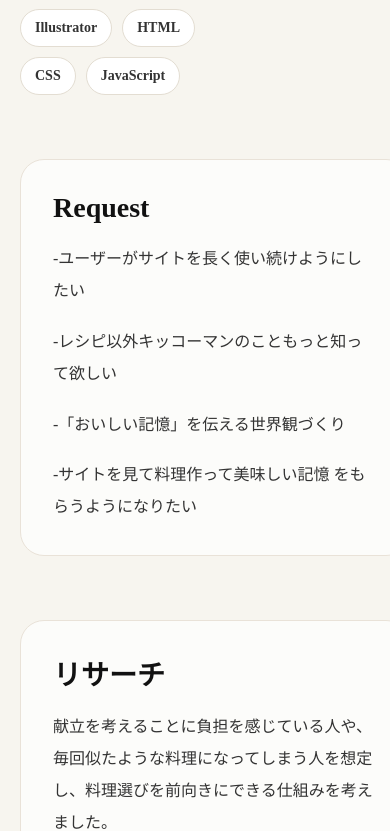
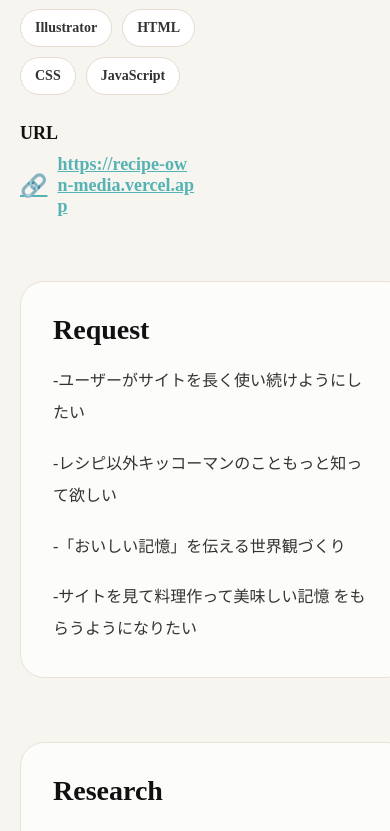
Before and after one commit to 25aw0130-lgtm/HNINYUYUKYAW_Portfolio, a React (Vite) app: page /project/kikkoman-recipe in a window 390 px wide. Shown: the part 1593-2424 px from the top of the page. Built offline with nearby package versions, Linux system fonts and the light colour scheme.

Commit message:
update portfolio

```diff
--- a/package.json
+++ b/package.json
@@ -10,6 +10,7 @@
     "preview": "vite preview"
   },
   "dependencies": {
+    "@iconify/react": "^6.0.2",
     "react": "^19.2.0",
     "react-dom": "^19.2.0",
     "react-icons": "^5.5.0",
--- a/src/components/ProfilePage.jsx
+++ b/src/components/ProfilePage.jsx
@@ -99,7 +99,7 @@
         <span className="about__icon">🌏</span>
         <div>
           <h3>Language</h3>
-          <p>日本語 / English</p>
+          <p>日本語 . 英語 . ミャンマー語</p>
         </div>
       </div>
     </div>
--- a/src/components/ProjectDetails.css
+++ b/src/components/ProjectDetails.css
@@ -154,3 +154,24 @@
 .projectVisitBtn:hover {
   transform: translateY(-2px);
 }
+
+.projectLink {
+  display: flex;
+  align-items: center;
+  gap: 10px;
+  color: #56b3b4;
+  font-weight: 700;
+  font-size: 18px;
+  text-decoration: underline;
+  word-break: break-all;
+}
+
+.projectLink:hover {
+  opacity: 0.8;
+}
+
+.projectLink__icon {
+  font-size: 22px;
+  line-height: 1;
+  flex-shrink: 0;
+}
--- a/src/components/ProjectDetails.jsx
+++ b/src/components/ProjectDetails.jsx
@@ -32,6 +32,8 @@
       "JavaScript",
     ],
     mainImage: "/projects/recipe-fv.png",
+    website: "https://recipe-own-media.vercel.app",
+
     sections: [
       {
         title: "Request",
@@ -51,7 +53,7 @@
         ]
       },
       {
-        title: "リサーチ",
+        title: "Research",
         text: "献立を考えることに負担を感じている人や、毎回似たような料理になってしまう人を想定し、料理選びを前向きにできる仕組みを考えました。",
         // image: "/projects/recipe.png",
         sections: [
@@ -89,7 +91,7 @@
         title: "UI Design",
         text: "「楽しくレシピと出会える体験」をテーマにデザインしました。献立を考えることが負担になりがちな一人暮らしの人や忙しい人でも、ガチャを回すような感覚で料理を選べるようにすることで、料理選びそのものを楽しめる体験を目指しました。",
 
-        image: "/projects/recipe.png",
+        // image: "/projects/recipe.png",
 
         sections: [
           {
@@ -171,6 +173,7 @@
       "Photoshop",
     ],
     mainImage: "/projects/jinjya.png",
+    website: "https://www.figma.com/design/LnIU0KnD6xMUnPB7058d0R/app-design?node-id=0-1&t=Rju7MIWrdMNxj6VI-1",
 
     sections: [
       {
@@ -261,7 +264,7 @@
       "Photoshop",
     ],
     mainImage: "/projects/osmo-fv.png",
-
+      website: "https://www.figma.com/design/39qzGC9TmJuadkswJH0K4u/%E3%82%B5%E3%82%A4%E3%83%88%E8%A8%AD%E8%A8%88?node-id=0-1&t=tQEOMayFqEIUYjq7-1",
     sections: [
       {
         title: "Request",
@@ -379,6 +382,7 @@
       "OpenWeather API"
     ],
     mainImage: "/projects/weather-fv.png",
+    website: "https://weather-app-lemon-five-71.vercel.app",
     sections: [
       {
         title: "実装について",
@@ -447,6 +451,7 @@
       "UI Design"
     ],
     mainImage: "/projects/specialsite-fv.png",
+    website: "https://special-site-xi.vercel.app",
     sections: [
       {
         title: "Request",
@@ -583,6 +588,21 @@
                   ))}
                 </div>
               </div>
+
+              {project.website && (
+                <div className="projectMeta__row">
+                  <span className="projectMeta__label">URL</span>
+                  <a
+                    href={project.website}
+                    target="_blank"
+                    rel="noopener noreferrer"
+                    className="projectLink"
+                  >
+                    <span className="projectLink__icon">🔗</span>
+                    {project.website}
+                  </a>
+                </div>
+              )}
             </div>
           </div>
 
@@ -623,7 +643,9 @@
               <div className="projectSubSectionWrap">
                 {section.sections.map((item) => (
                   <div className="projectSubSection" key={item.subTitle}>
-                    <h3 className="projectSubSection__title">{item.subTitle}</h3>
+                    <h3 className="projectSubSection__title">
+                      {item.subTitle}
+                    </h3>
                     <p className="projectSection__text">{item.text}</p>
                   </div>
                 ))}
--- a/src/components/Projects.css
+++ b/src/components/Projects.css
@@ -111,14 +111,43 @@
   }
 
   /* responsive */
-  @media (max-width: 1024px) {
-    .projectsGrid {
+  @media (max-width: 768px) {
+    .skills {
+      padding: 80px 6%;
+    }
+
+    .skillsGrid {
       grid-template-columns: repeat(2, 1fr);
+      gap: 18px;
+    }
+
+    .skills__title {
+      font-size: 30px;
+    }
+
+    .skills__subtitle {
+      margin: 12px 0 40px;
+    }
+
+    .skillCard {
+      padding: 16px;
+    }
+
+    .skillIconBox {
+      width: 42px;
+      height: 42px;
+    }
+
+    .skillIcon {
+      width: 24px;
+      height: 24px;
+    }
+
+    .skillInfo h3 {
+      font-size: 15px;
+    }
+
+    .skillBar {
+      height: 10px;
     }
   }
-
-  @media (max-width: 768px) {
-    .projectsGrid {
-      grid-template-columns: 1fr;
-    }
-  }
--- a/src/components/Skills.css
+++ b/src/components/Skills.css
@@ -38,6 +38,7 @@
   display: flex;
   align-items: center;
   gap: 14px;
+  margin-bottom: 14px;
 }
 
 .skillIconBox {
@@ -48,9 +49,10 @@
   display: flex;
   align-items: center;
   justify-content: center;
+  flex-shrink: 0;
 }
 
-.skillIconBox img {
+.skillIcon {
   width: 26px;
   height: 26px;
 }
@@ -60,6 +62,7 @@
   align-items: baseline;
   justify-content: space-between;
   width: 100%;
+  gap: 10px;
 }
 
 .skillInfo h3 {
@@ -73,7 +76,7 @@
   color: #333;
 }
 
-.skillBar{
+.skillBar {
   width: 100%;
   height: 12px;
   background: #e9e9e9;
@@ -81,15 +84,25 @@
   overflow: hidden;
 }
 
-.skillBarFill{
+.skillBarFill {
   height: 100%;
   width: 0%;
   border-radius: 999px;
   background: #ff7a00;
-  transition: width 1200ms cubic-bezier(.2,.8,.2,1);
+  transition: width 1200ms cubic-bezier(.2, .8, .2, 1);
+}
+
+@media (max-width: 900px) {
+  .skillsGrid {
+    grid-template-columns: repeat(2, 1fr);
+  }
 }
 
 @media (max-width: 480px) {
+  .skills {
+    padding: 80px 20px;
+  }
+
   .skillsGrid {
     grid-template-columns: 1fr;
   }
--- a/src/components/Skills.jsx
+++ b/src/components/Skills.jsx
@@ -1,13 +1,14 @@
 import React, { useEffect, useRef, useState } from "react";
 import "./Skills.css";
+import { Icon } from "@iconify/react";
 
 const skills = [
-  { name: "Figma", icon: "/logos/figma.svg", percent: 90 },
-  { name: "VS Code", icon: "/logos/vscode.svg", percent: 88 },
-  { name: "React", icon: "/logos/react.svg", percent: 50 },
-  { name: "Illustrator", icon: "/logos/illustrator.svg", percent: 80 },
-  { name: "Photoshop", icon: "/logos/photoshop.svg", percent: 78 },
-  { name: "GitHub", icon: "/logos/github.svg", percent: 82 },
+  { name: "Figma", icon: "logos:figma", percent: 90 },
+  { name: "VS Code", icon: "logos:visual-studio-code", percent: 90 },
+  { name: "React", icon: "logos:react", percent: 50 },
+  { name: "Illustrator", icon: "logos:adobe-illustrator", percent: 80 },
+  { name: "Photoshop", icon: "logos:adobe-photoshop", percent: 78 },
+  { name: "GitHub", icon: "logos:github-icon", percent: 82 },
 ];
 
 export default function Skills() {
@@ -21,8 +22,8 @@
     const observer = new IntersectionObserver(
       ([entry]) => {
         if (entry.isIntersecting) {
-          setAnimate(true);        // start animation
-          observer.unobserve(el);  // run once (remove this line if you want repeat)
+          setAnimate(true);
+          observer.unobserve(el);
         }
       },
       { threshold: 0.25 }
@@ -44,8 +45,9 @@
           <div className="skillCard" key={s.name}>
             <div className="skillHeader">
               <div className="skillIconBox">
-                <img src={s.icon} alt={s.name} />
+                <Icon icon={s.icon} width="42" height="42" />
               </div>
+
               <div className="skillInfo">
                 <h3>{s.name}</h3>
                 <span>{s.percent}%</span>
@@ -53,7 +55,10 @@
             </div>
 
             <div className="skillBar">
-              <div className="skillBarFill" style={{ width: animate ? `${s.percent}%` : "0%" }} />
+              <div
+                className="skillBarFill"
+                style={{ width: animate ? `${s.percent}%` : "0%" }}
+              />
             </div>
           </div>
         ))}
```
Also changed, not shown: 2 other files (tests, documents, lock files or other folders).
